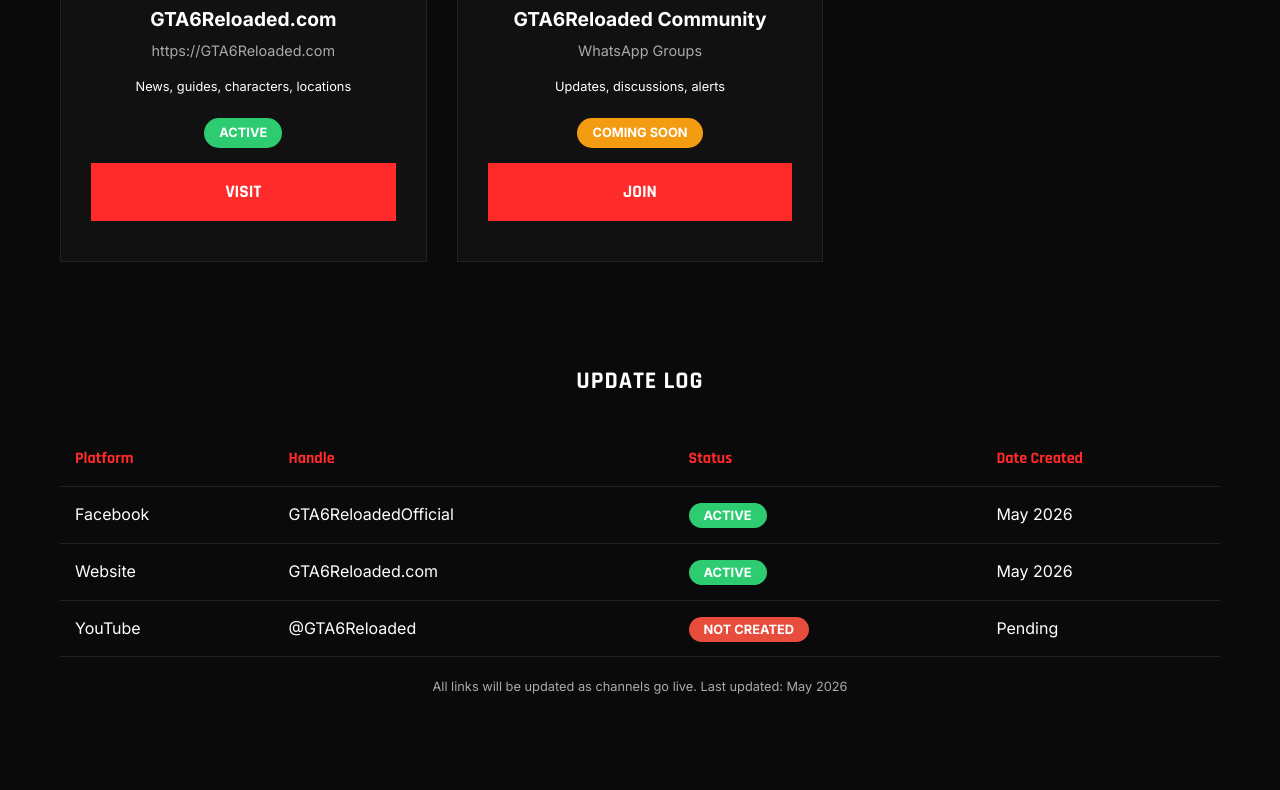
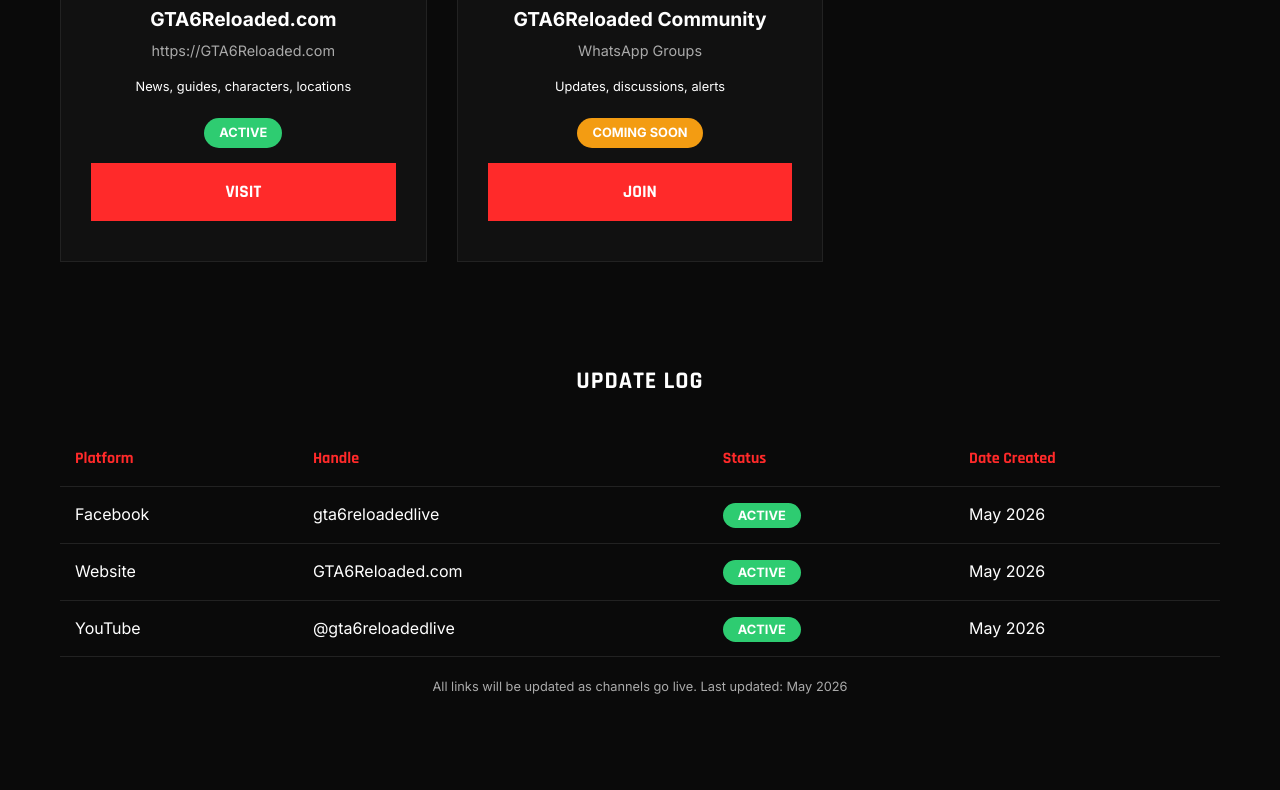
Before and after one commit to two3four/gta6reloaded, a plain HTML site: page public/socials.html in a window 1280 px wide. Shown: the part 1334-2124 px from the top of the page. Drawn offline with Linux system fonts and the light colour scheme.

Commit message:
Update YouTube and Facebook social handles across all site pages

```diff
--- a/public/socials.html
+++ b/public/socials.html
@@ -21,10 +21,10 @@
                 <a href="socials.html" class="active">Socials</a>
             </nav>
             <div class="social-top">
-                <a href="#"><i class="fab fa-youtube"></i></a>
+                <a href="https://www.youtube.com/@gta6reloadedlive" target="_blank"><i class="fab fa-youtube"></i></a>
                 <a href="#"><i class="fab fa-tiktok"></i></a>
                 <a href="#"><i class="fab fa-instagram"></i></a>
-                <a href="#"><i class="fab fa-facebook"></i></a>
+                <a href="https://web.facebook.com/gta6reloadedlive" target="_blank"><i class="fab fa-facebook"></i></a>
                 <div class="menu-toggle">
                     <span></span><span></span><span></span>
                 </div>
@@ -47,11 +47,11 @@
                 <!-- YouTube -->
                 <div class="card social-card fade-in">
                     <i class="fab fa-youtube social-icon" style="color: #ff0000;"></i>
-                    <div class="social-handle">@GTA6Reloaded</div>
-                    <div class="social-url">youtube.com/@GTA6Reloaded</div>
+                    <div class="social-handle">@gta6reloadedlive</div>
+                    <div class="social-url">youtube.com/@gta6reloadedlive</div>
                     <p style="font-size: 0.8rem; margin-bottom: 20px;">Gameplay videos, live streams, guides, trailers</p>
-                    <span class="status-badge status-none" style="margin-bottom: 15px;">Not Created Yet</span>
-                    <a href="#" class="btn" style="width: 100%;">Subscribe</a>
+                    <span class="status-badge status-active" style="margin-bottom: 15px;">Active</span>
+                    <a href="https://www.youtube.com/@gta6reloadedlive" target="_blank" class="btn" style="width: 100%;">Subscribe</a>
                 </div>
 
                 <!-- TikTok -->
@@ -77,11 +77,11 @@
                 <!-- Facebook -->
                 <div class="card social-card fade-in">
                     <i class="fab fa-facebook social-icon" style="color: #1877f2;"></i>
-                    <div class="social-handle">GTA6ReloadedOfficial</div>
-                    <div class="social-url">facebook.com/GTA6ReloadedOfficial</div>
+                    <div class="social-handle">gta6reloadedlive</div>
+                    <div class="social-url">facebook.com/gta6reloadedlive</div>
                     <p style="font-size: 0.8rem; margin-bottom: 20px;">Live streams, news, community</p>
                     <span class="status-badge status-active" style="margin-bottom: 15px;">Active</span>
-                    <a href="https://facebook.com/GTA6ReloadedOfficial" class="btn" style="width: 100%;">Like Page</a>
+                    <a href="https://web.facebook.com/gta6reloadedlive" target="_blank" class="btn" style="width: 100%;">Like Page</a>
                 </div>
 
                 <!-- X -->
@@ -139,7 +139,7 @@
                     <tbody>
                         <tr>
                             <td>Facebook</td>
-                            <td>GTA6ReloadedOfficial</td>
+                            <td>gta6reloadedlive</td>
                             <td><span class="status-badge status-active">Active</span></td>
                             <td>May 2026</td>
                         </tr>
@@ -151,9 +151,9 @@
                         </tr>
                         <tr>
                             <td>YouTube</td>
-                            <td>@GTA6Reloaded</td>
-                            <td><span class="status-badge status-none">Not Created</span></td>
-                            <td>Pending</td>
+                            <td>@gta6reloadedlive</td>
+                            <td><span class="status-badge status-active">Active</span></td>
+                            <td>May 2026</td>
                         </tr>
                     </tbody>
                 </table>
```
Also changed, not shown: public/characters.html (+2 -2 lines), public/contact.html (+2 -2 lines), public/index.html (+4 -4 lines), public/locations.html (+2 -2 lines), public/news.html (+2 -2 lines).
